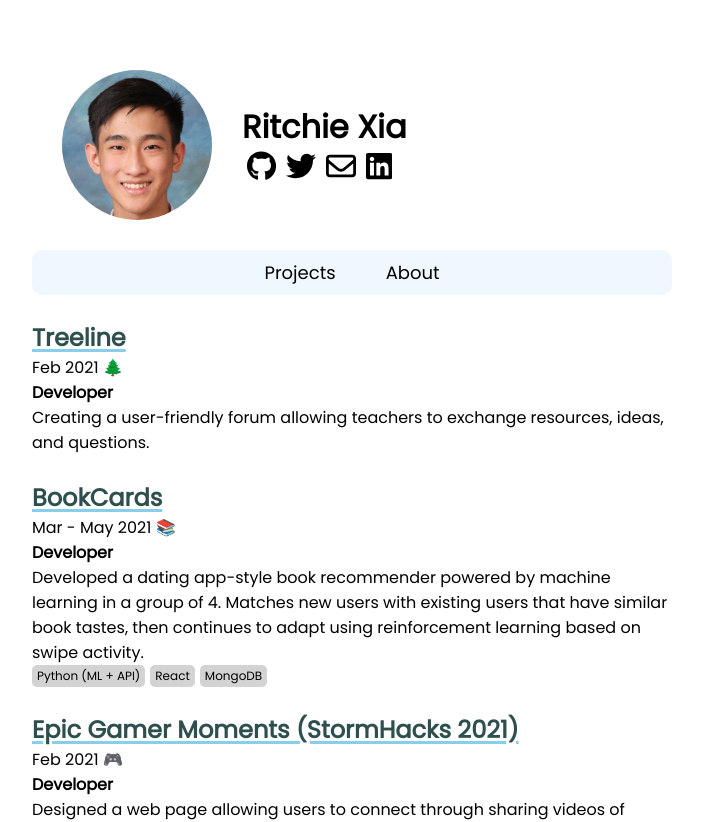
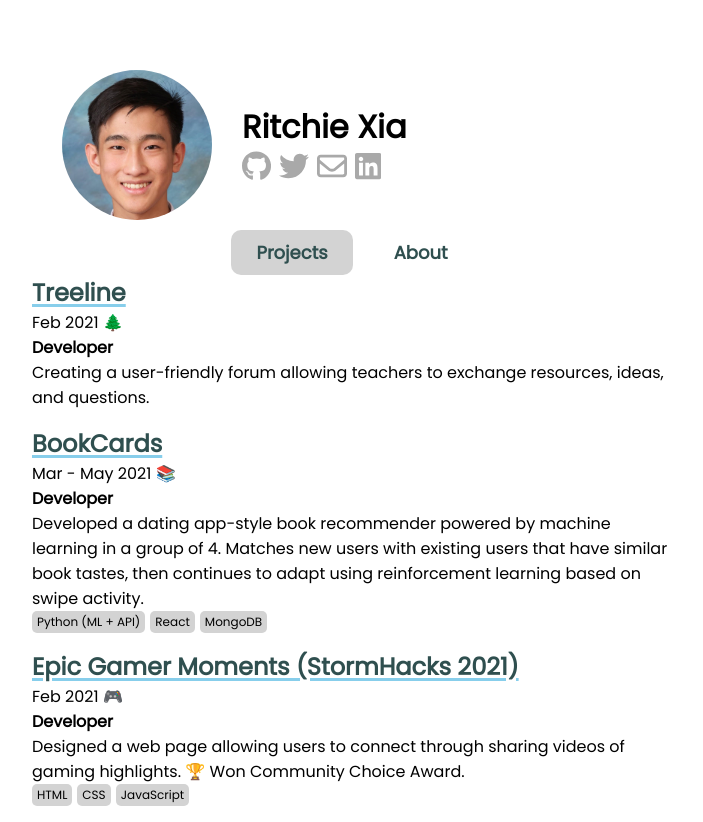
Before and after one commit to ritchiexia/ritchiexia.me, a React (Create React App) app: page /#/ in a window 1280 px wide. Shown: the top 822 px of the page, without its empty margins (288-991 px from the left). Built offline with nearby package versions, Linux system fonts and the light colour scheme.

Commit message:
Updated navbar and profileicons

```diff
--- a/src/components/Header.js
+++ b/src/components/Header.js
@@ -9,7 +9,7 @@ const Header = () => {
       <img className="profilepic" src="images/pfp.jpg" alt="pfp" />
       <div>
         <h1>Ritchie Xia</h1>
-        <div>
+        <span>
           <a href="https://github.com/ritchiexia">
             <GithubIcon className="profileicon" />
           </a>
@@ -22,7 +22,7 @@ const Header = () => {
           <a href="https://www.linkedin.com/in/ritchie-xia-1b5052206/">
             <LinkedInIcon className="profileicon" />
           </a>
-        </div>
+        </span>
       </div>
     </header>
   );
--- a/src/components/Navbar.js
+++ b/src/components/Navbar.js
@@ -1,31 +1,14 @@
-import { useNavigate } from "react-router-dom";
+import { NavLink } from "react-router-dom";
 
 const Navbar = () => {
-  const navigate = useNavigate();
-
   return (
-    <nav>
-      <ul class="navbar">
-        <button
-          className="navlink"
-          activeClassName="active"
-          onClick={() => {
-            navigate("/");
-          }}
-        >
-          Projects
-        </button>
-
-        <button
-          className="navlink"
-          activeClassName="active"
-          onClick={() => {
-            navigate("/about");
-          }}
-        >
-          About
-        </button>
-      </ul>
+    <nav className="navbar">
+      <NavLink to="/" activeClassName="active" className="navlink">
+        Projects
+      </NavLink>
+      <NavLink to="/about" activeClassName="active" className="navlink">
+        About
+      </NavLink>
     </nav>
   );
 };
--- a/src/components/Project.js
+++ b/src/components/Project.js
@@ -3,7 +3,6 @@ import Stack from "./Stack";
 const Project = ({ project }) => {
   return (
     <div>
-      <br />
       <a className="projectid" href={project.href}>
         {project.id}
       </a>
--- a/src/components/Projects.js
+++ b/src/components/Projects.js
@@ -48,7 +48,7 @@ const projects = [
 
 const Projects = () => {
   return (
-    <div>
+    <div className="projectcontainer">
       {projects.map((project) => (
         <Project key={project.id} project={project} />
       ))}
--- a/src/index.css
+++ b/src/index.css
@@ -28,53 +28,50 @@ li {
   text-decoration: none;
 }
 
-.navbar {
-  display: flex;
-  justify-content: center;
-  align-items: center;
-  list-style: none;
-  border-radius: 10px;
-  background-color: aliceblue;
-}
-
 .container {
   max-width: 700px;
   margin: 30px auto;
   overflow: auto;
   min-height: 300px;
-  /* border: 2px solid steelblue; */
   padding: 30px;
   border-radius: 5px;
+  gap: 2rem;
 }
 
 .header {
   display: flex;
   justify-content: flex-start;
   align-items: center;
-  margin-bottom: 20px;
+}
+
+/* Navigation */
+
+.navbar {
+  display: flex;
+  justify-content: center;
+  align-items: center;
+  list-style: none;
+  gap: 1rem;
 }
 
 .navlink {
   padding: 9px 25px;
-  background-color: aliceblue;
-  border: none;
-  cursor: pointer;
+  border-radius: 10px;
   font-family: inherit;
   font-size: large;
-  transition: all 0.3s ease 0s;
+  font-weight: 700;
+  transition: background-color 0.3s ease 0s;
 }
 
 .navlink:hover {
-  background-color: rgb(202, 210, 216);
+  background-color: whitesmoke;
 }
 
-.navlink:active {
-  background-color: rgb(161, 203, 240);
+.active {
+  background-color: lightgrey;
 }
 
-.navlink .active {
-  color: red;
-}
+/* Profile Header*/
 
 .profilepic {
   max-width: 150px;
@@ -86,21 +83,24 @@ li {
   border-radius: 50%;
 }
 
-.profileiconlist {
-  display: flex;
-  flex-direction: row;
-}
-
 .profileicon {
-  margin-left: 5px;
-  margin-right: 5px;
   max-width: 30px;
   max-height: 30px;
+  margin-right: 0.5rem;
+  fill: darkgrey;
   transition: all 300ms ease;
 }
 
 .profileicon:hover {
   fill: skyblue;
+}
+
+/* Project List */
+
+.projectcontainer {
+  display: flex;
+  flex-direction: column;
+  gap: 1rem;
 }
 
 .projectid {
@@ -135,11 +135,6 @@ li {
   font-size: 12px;
 }
 
-footer {
-  margin-top: 30px;
-  text-align: center;
-}
-
 @media (max-width: 40em) {
   .header {
     flex-direction: column;
```
